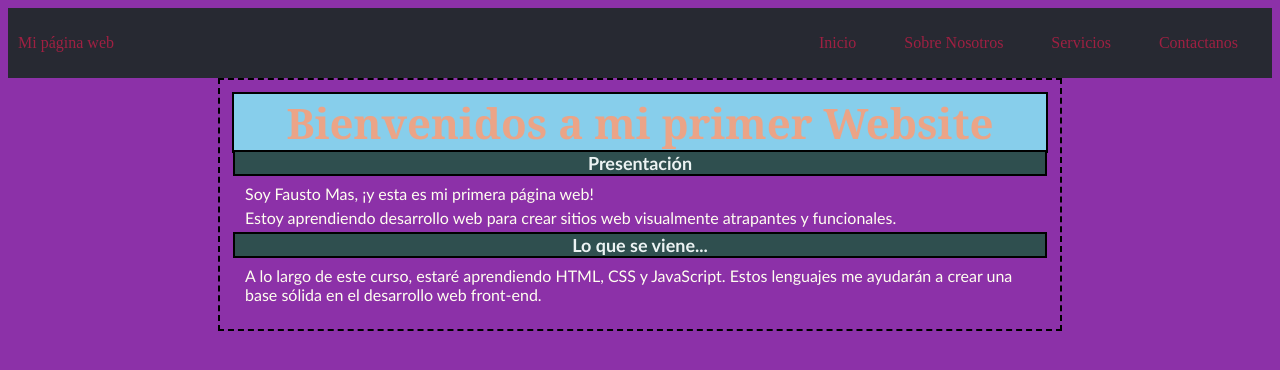
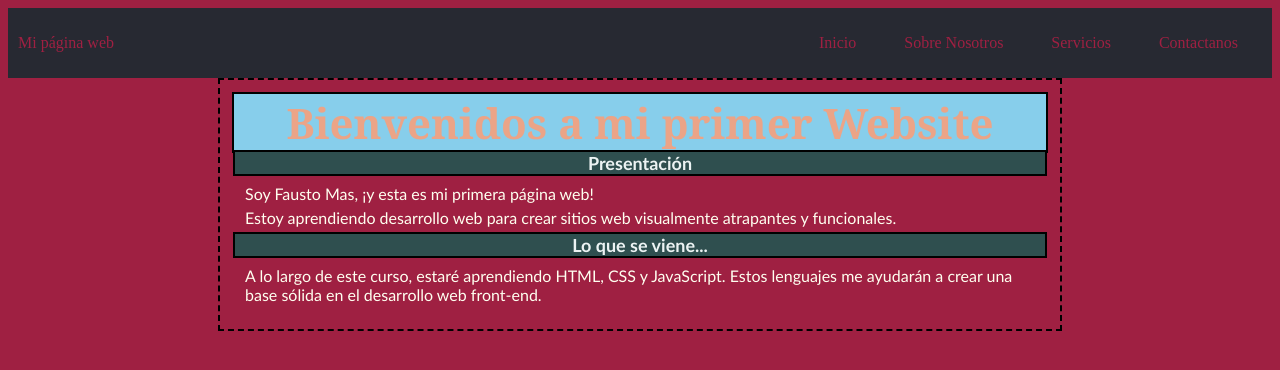
Before and after one commit to faustomas2/primer-repositorio-remoto, a plain HTML site: page index.html in a window 1280 px wide. Drawn offline with Linux system fonts and the light colour scheme.

Commit message:
Cambio de color en el background del body

```diff
--- a/Style.css
+++ b/Style.css
@@ -1,5 +1,5 @@
 body{
-    background-color: #8c31a8;
+    background-color: #9F2042;
   }
   h1{
     background-color: #87ceeb;
```
